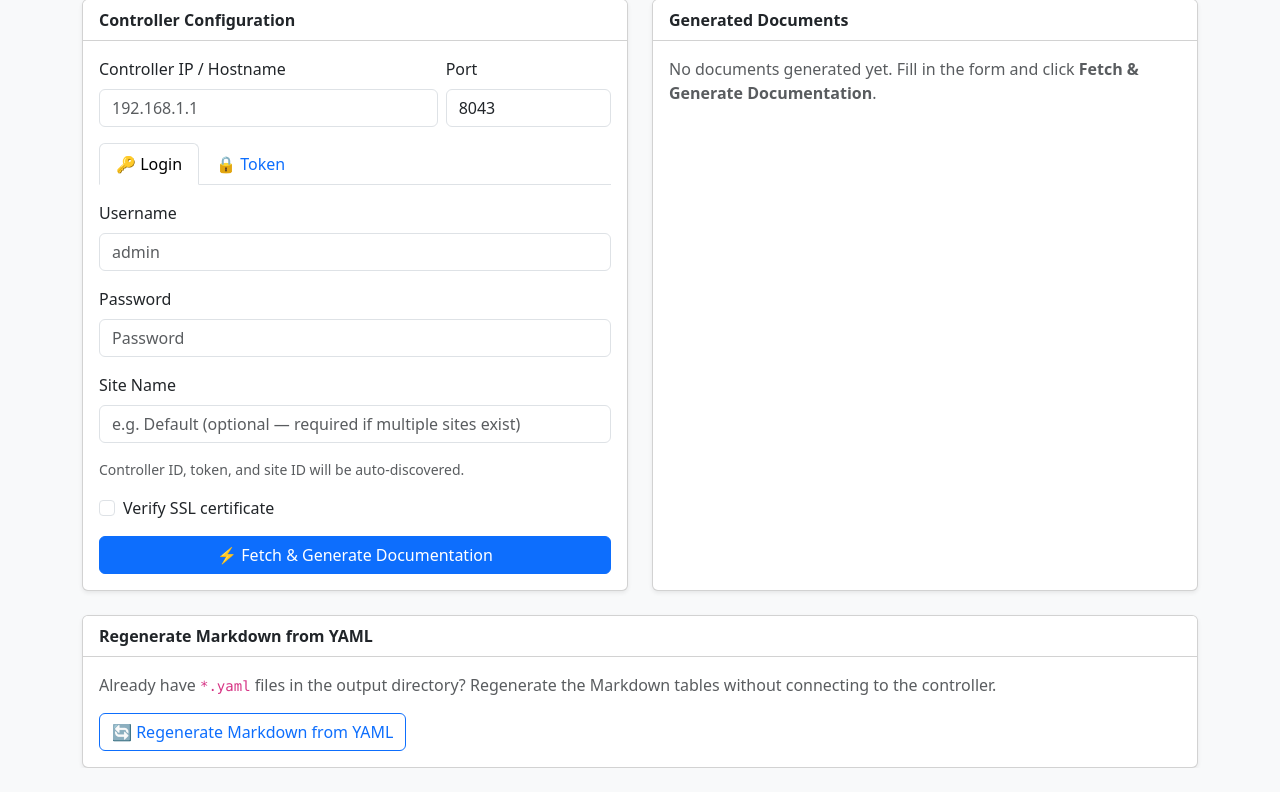
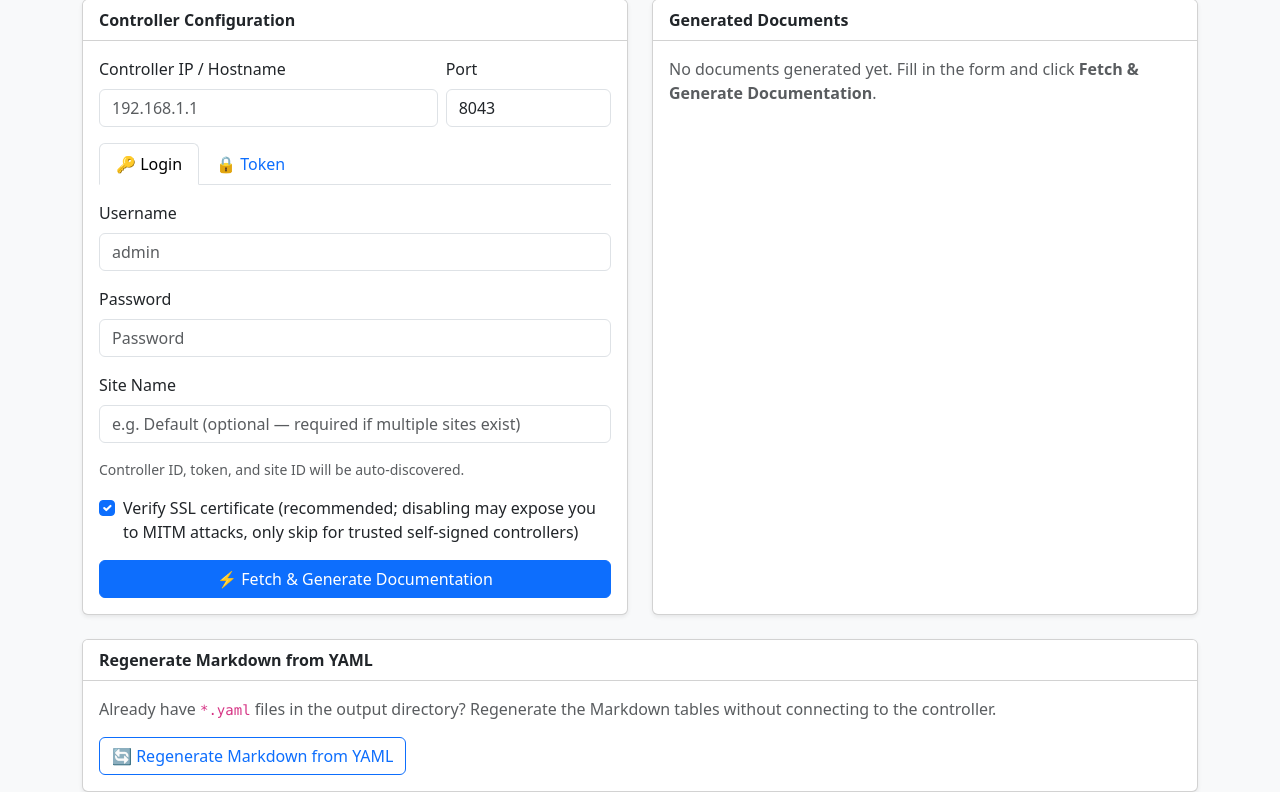
Before and after one commit to t3knoid/omada_network, a Flask app: page / in a window 1280 px wide. Shown: the part 81-873 px from the top of the page. Before the commit the page ends 849 px from the top, so only its background shows below. Run offline with Flask 3, Linux system fonts and the light colour scheme.

Commit message:
Update omada/web/templates/index.html
Co-authored-by: Copilot <175728472+Copilot@users.noreply.github.com>

```diff
--- a/omada/web/templates/index.html
+++ b/omada/web/templates/index.html
@@ -121,9 +121,10 @@
 
             <div class="mb-3 form-check">
               <input class="form-check-input" id="verify_ssl" name="verify_ssl"
-                     type="checkbox">
+                     type="checkbox" checked>
               <label class="form-check-label" for="verify_ssl">
-                Verify SSL certificate
+                Verify SSL certificate (recommended; disabling may expose you to MITM attacks,
+                only skip for trusted self-signed controllers)
               </label>
             </div>
             <button class="btn btn-primary w-100" type="submit">
```
